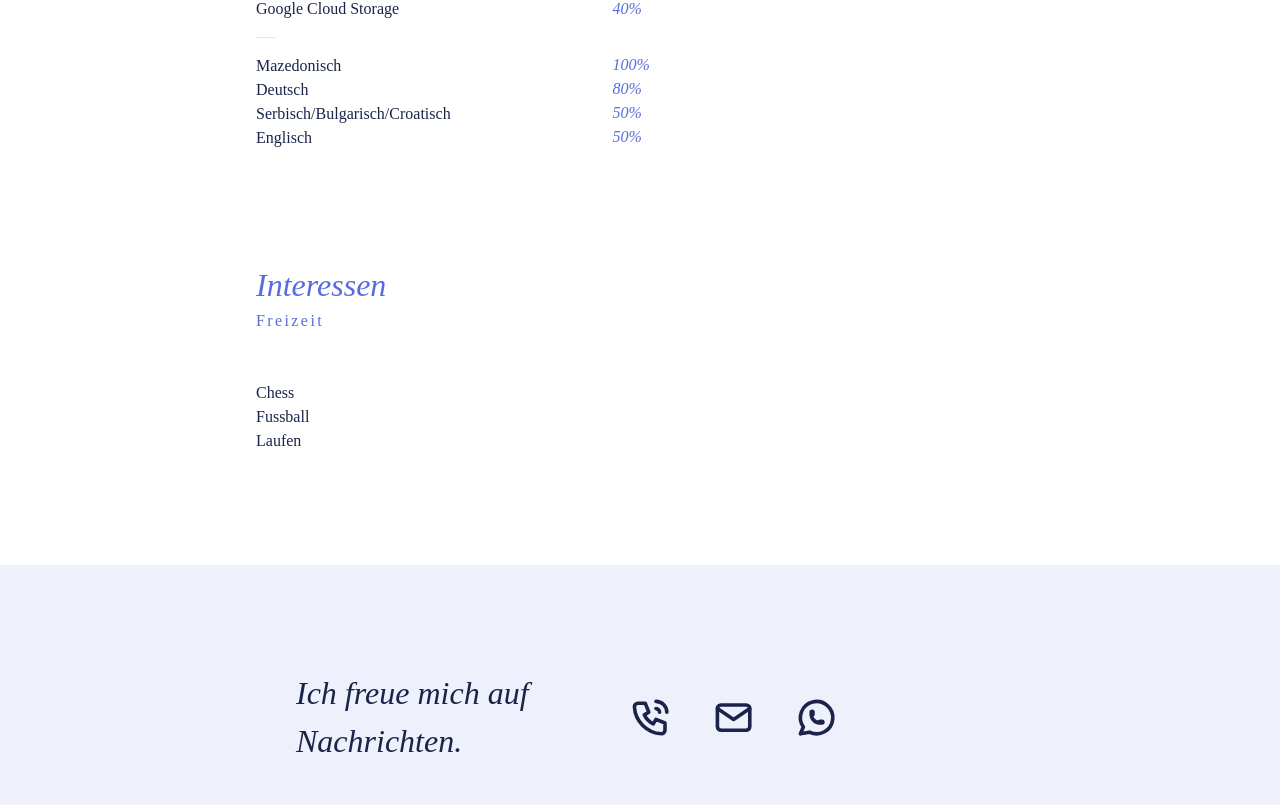
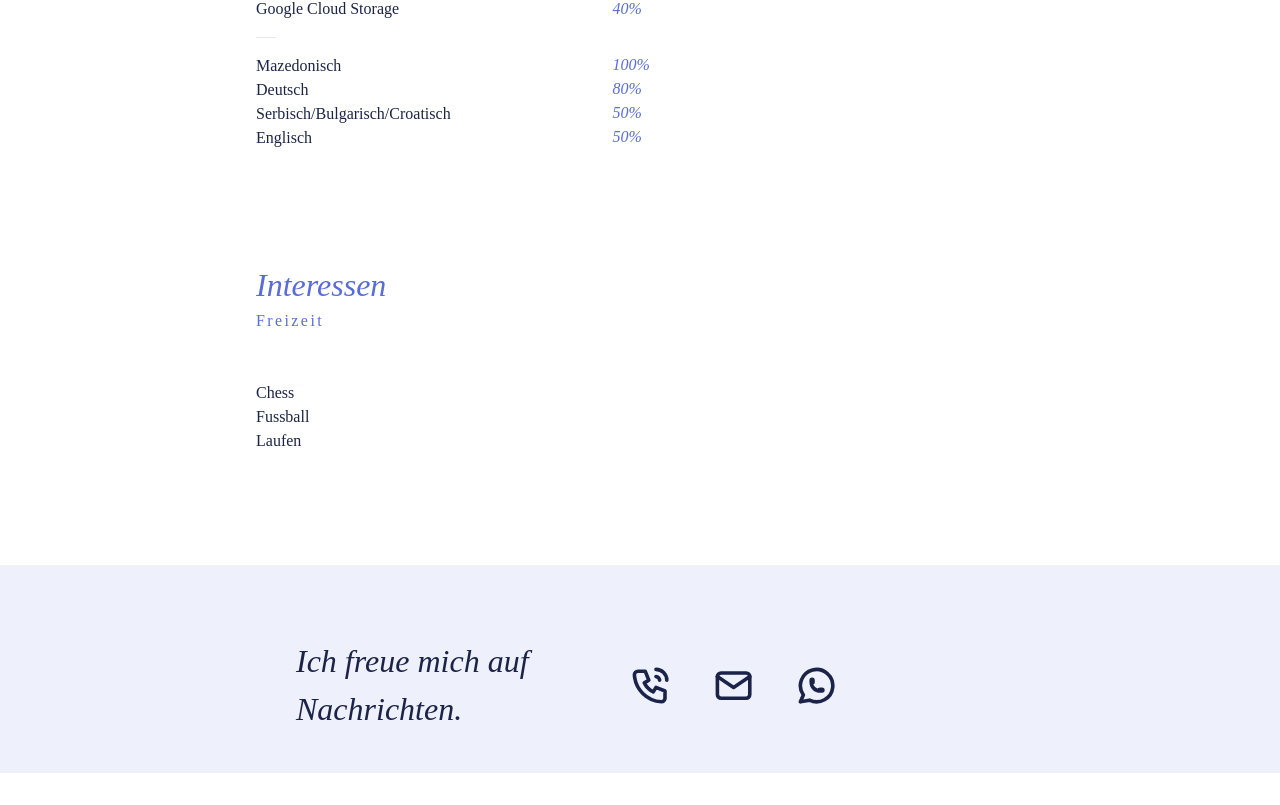
Before and after one commit to kiril-lab/Lebenslauf, a Next.js app: page / in a window 1280 px wide. Shown: the part 2116-2921 px from the top of the page. After the commit the page ends 2889 px from the top, so only its background shows below. Built offline with nearby package versions, Linux system fonts and the light colour scheme.

Commit message:
fixed some bug

```diff
--- a/components/SecondComponent.tsx
+++ b/components/SecondComponent.tsx
@@ -135,7 +135,7 @@ function SecondComponent() {
         <div>Fussball</div>
         <div className="lg:pb-[3rem]">Laufen</div>
       </div>
-      <div className="flex justify-center items-center text-start  lg:justify-start flex-col lg:flex-row bg-[#eef0fc] pt-[4rem] w-[100%] lg:pl-[20%]">
+      <div className="flex justify-center items-center text-start  lg:justify-start flex-col lg:flex-row bg-[#eef0fc] pt-[2rem] w-[100%] lg:pl-[20%]">
         <div className="italic text-[32px] font-['amatic_scregular'] lg:p-10">
           <p>Ich freue mich auf</p>
           <p> Nachrichten.</p>
```
